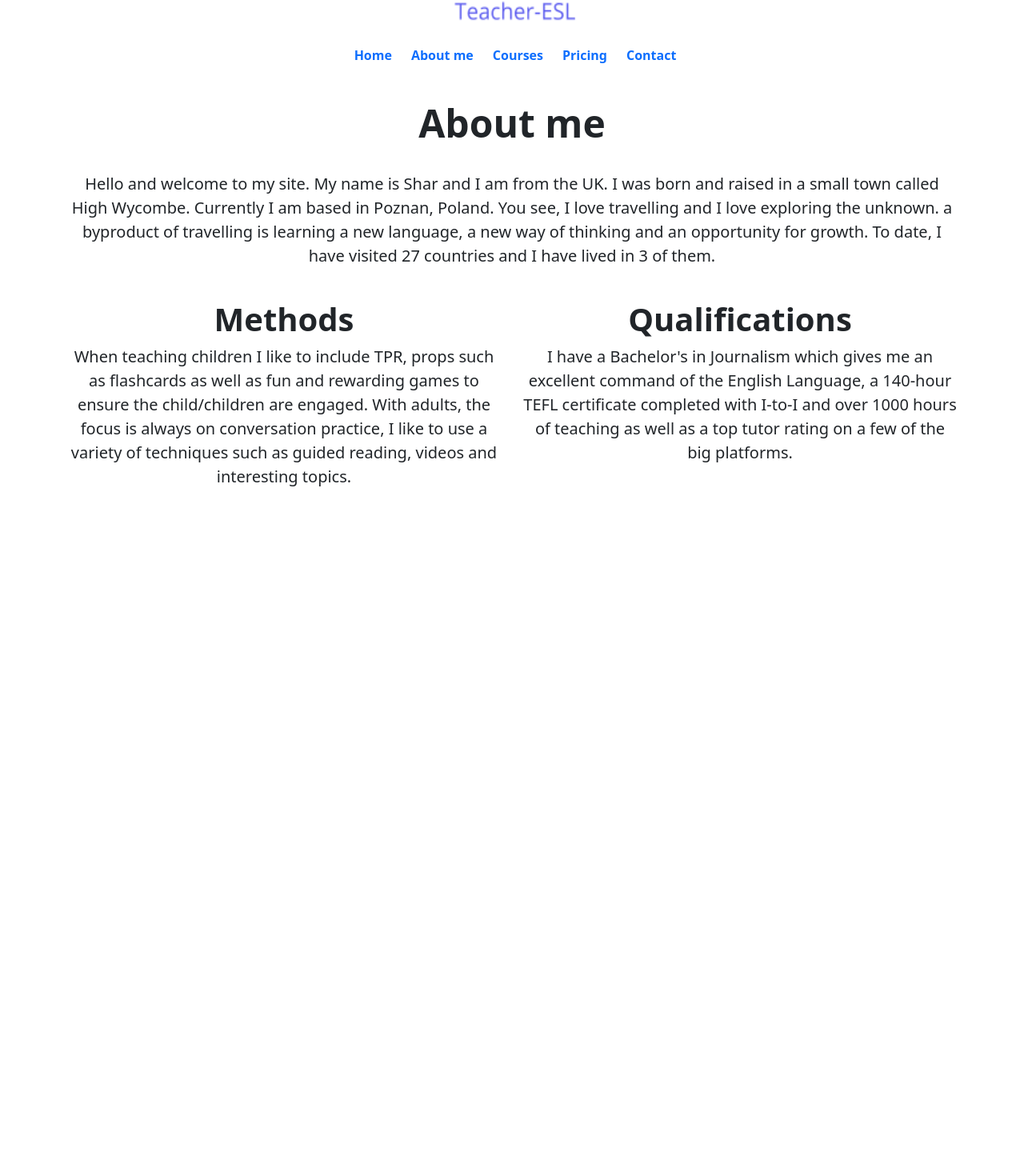
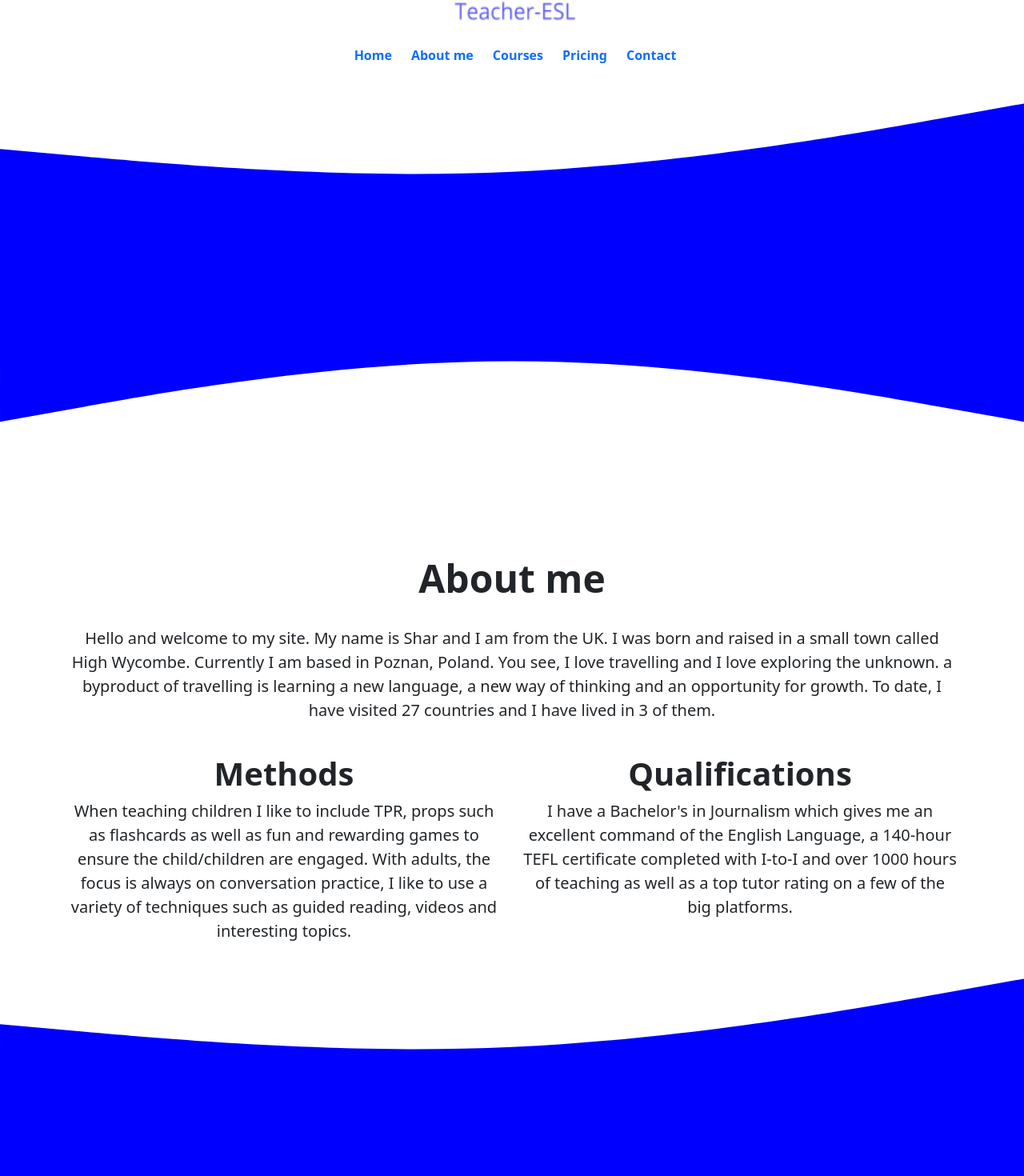
Before and after one commit to shar27/teaching-esl, a Next.js app: page /About in a window 1280 px wide. Shown: the part 107-1577 px from the top of the page at 80% size. Before the commit the page ends 800 px from the top, so only its background shows below. Built offline with nearby package versions, Linux system fonts and the light colour scheme.

Commit message:
shapes two

```diff
--- a/pages/About.js
+++ b/pages/About.js
@@ -20,6 +20,8 @@ function About() {
 
 
 
+            <svg xmlns="http://www.w3.org/2000/svg" viewBox="0 0 1440 320"><path fill="#0000ff" fill-opacity="1" d="M0,96L120,106.7C240,117,480,139,720,128C960,117,1200,75,1320,53.3L1440,32L1440,320L1320,320C1200,320,960,320,720,320C480,320,240,320,120,320L0,320Z"></path></svg>
+      <svg xmlns="http://www.w3.org/2000/svg" viewBox="0 0 1440 320"><path fill="#0000ff" fill-opacity="1" d="M0,160L120,138.7C240,117,480,75,720,74.7C960,75,1200,117,1320,138.7L1440,160L1440,0L1320,0C1200,0,960,0,720,0C480,0,240,0,120,0L0,0Z"></path></svg>
 
     <div className="container">
         <div className="row">
@@ -44,7 +46,10 @@ function About() {
 
 
 </div>
+
     </div>
+    <svg xmlns="http://www.w3.org/2000/svg" viewBox="0 0 1440 320"><path fill="#0000ff" fill-opacity="1" d="M0,96L120,106.7C240,117,480,139,720,128C960,117,1200,75,1320,53.3L1440,32L1440,320L1320,320C1200,320,960,320,720,320C480,320,240,320,120,320L0,320Z"></path></svg>
+
     </div>
 
     )
```
